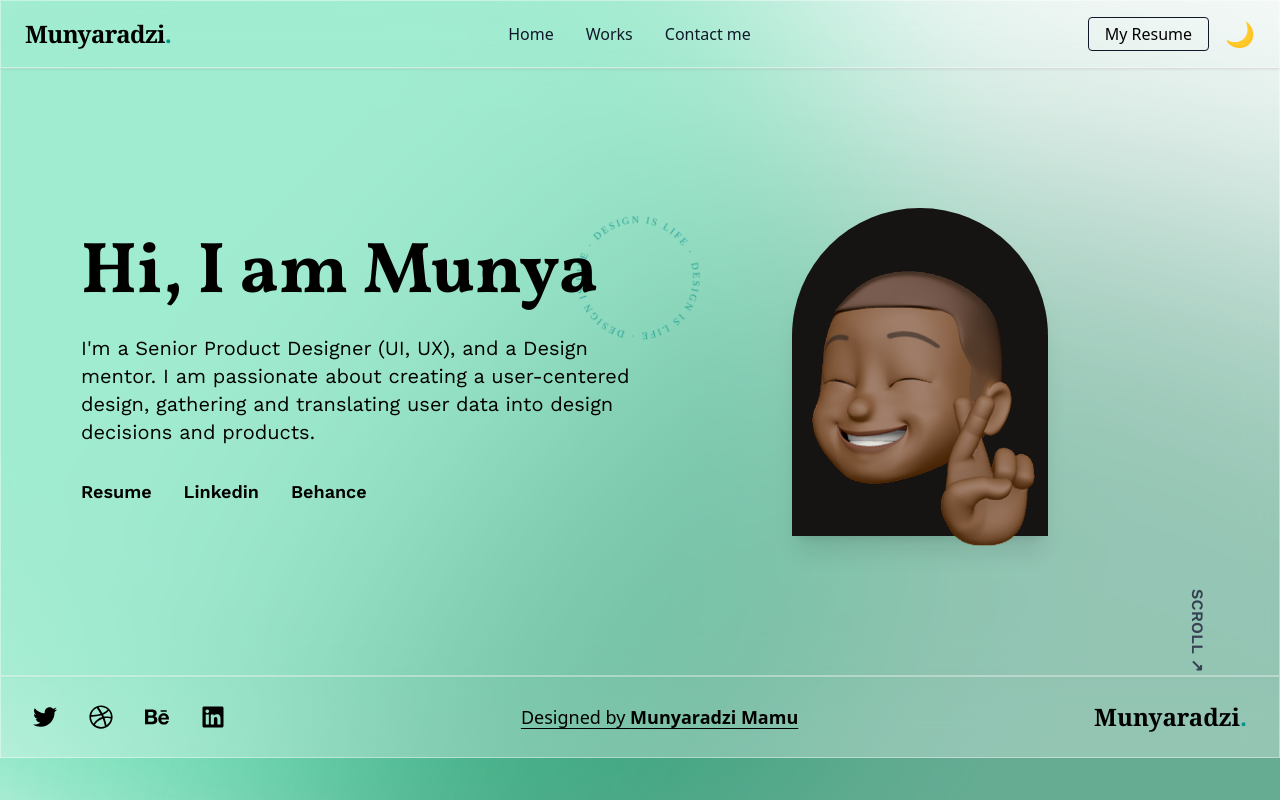
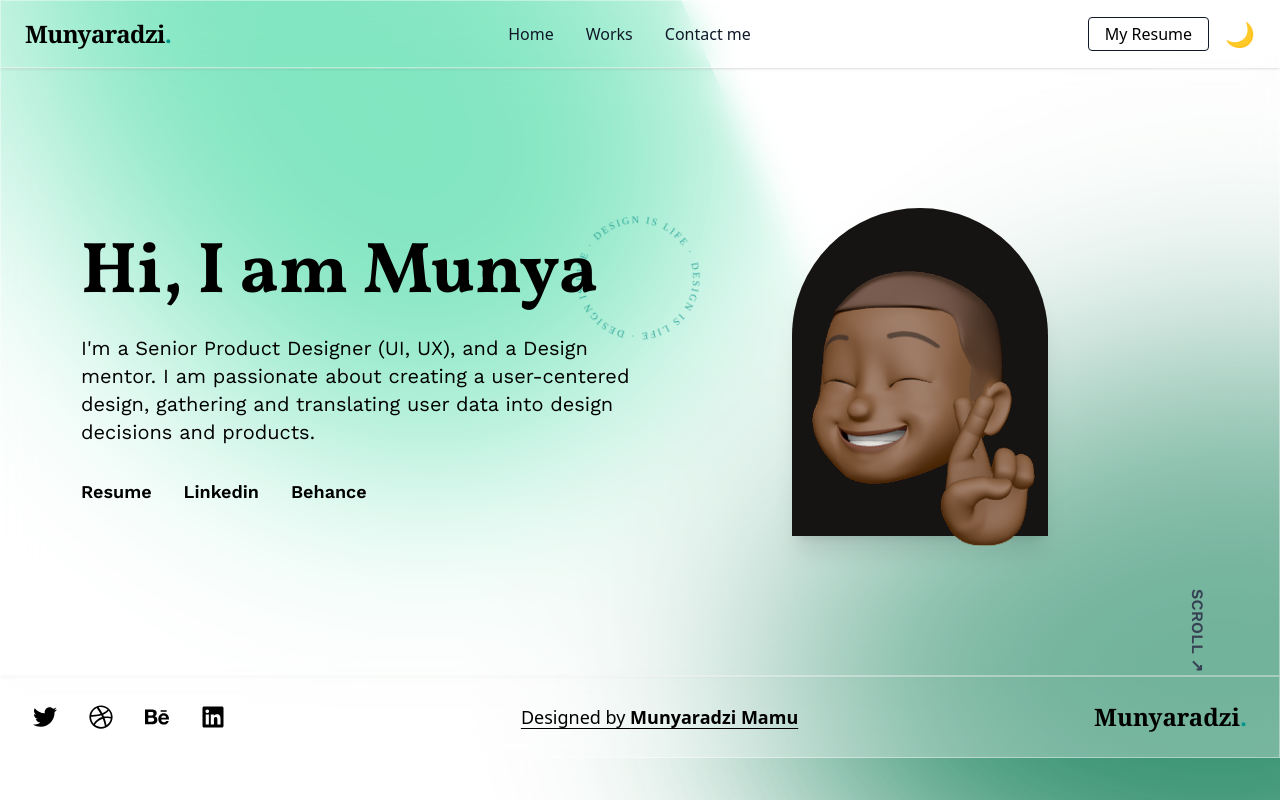
Before and after one commit to VincentMugondora/kayden-portfolio, a React (Vite) app: page / in a window 1280 px wide. Built offline with nearby package versions, Linux system fonts and the light colour scheme.

Commit message:
Replace glassy revolving blobs with SVG images in App component: enhance background design by incorporating Ellipse4 and Ellipse5 for improved visual dynamics and performance.

```diff
--- a/src/App.jsx
+++ b/src/App.jsx
@@ -6,19 +6,25 @@ import Navbar from './components/Navbar';
 import Footer from './components/Footer';
 import Works from './pages/Works';
 import Contact from './pages/Contact';
+import Ellipse4 from './assets/Ellipse 4.svg';
+import Ellipse5 from './assets/Ellipse 5.svg';
 
 function App() {
   return (
     <div className="app-root relative overflow-hidden">
-      {/* Glassy Revolving Green Blobs Background */}
+      {/* Glassy Revolving SVG Blobs Background */}
       <div className="fixed inset-0 -z-10 bg-white overflow-hidden">
-        {/* Blob 1: Bright Green */}
-        <div className="absolute w-[100vw] h-[100vw] left-[-30vw] top-[-25vw] opacity-60 blur-[120px] animate-spin-slow"
-          style={{ background: '#1ED291', borderRadius: '42% 58% 63% 37% / 55% 45% 60% 40%' }}
+        <img
+          src={Ellipse4}
+          alt=""
+          className="absolute w-[120vw] left-[-30vw] top-[-25vw] opacity-80 animate-spin-slow pointer-events-none select-none"
+          style={{ filter: 'blur(0px)' }}
         />
-        {/* Blob 2: Deep Green */}
-        <div className="absolute w-[120vw] h-[120vw] right-[-45vw] top-[15vw] opacity-60 blur-[140px] animate-spin-reverse-slower"
-          style={{ background: '#00754B', borderRadius: '60% 40% 55% 45% / 40% 60% 45% 55%' }}
+        <img
+          src={Ellipse5}
+          alt=""
+          className="absolute w-[110vw] right-[-40vw] top-[10vw] opacity-80 animate-spin-reverse-slower pointer-events-none select-none"
+          style={{ filter: 'blur(0px)' }}
         />
       </div>
       {/* Main Content */}
```
